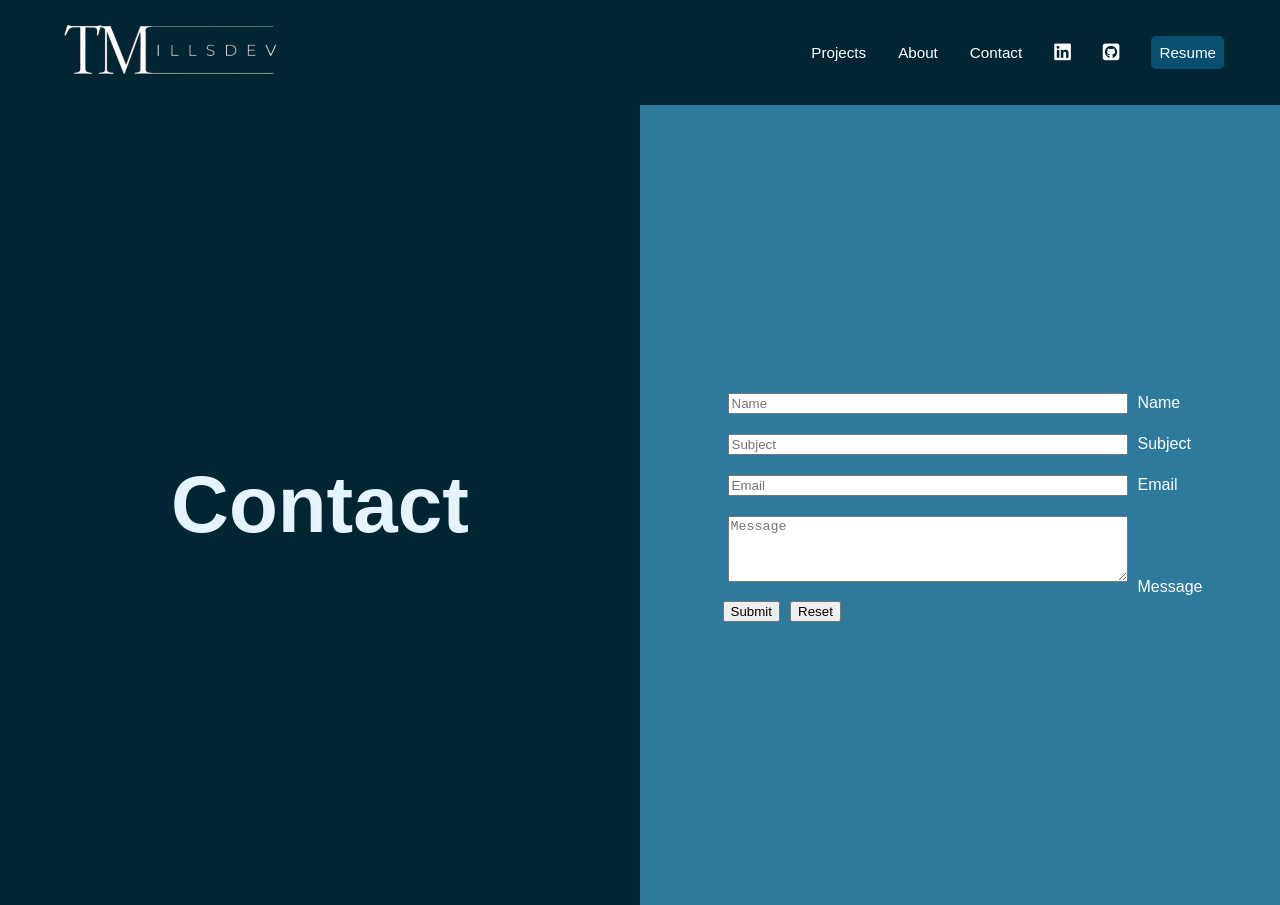
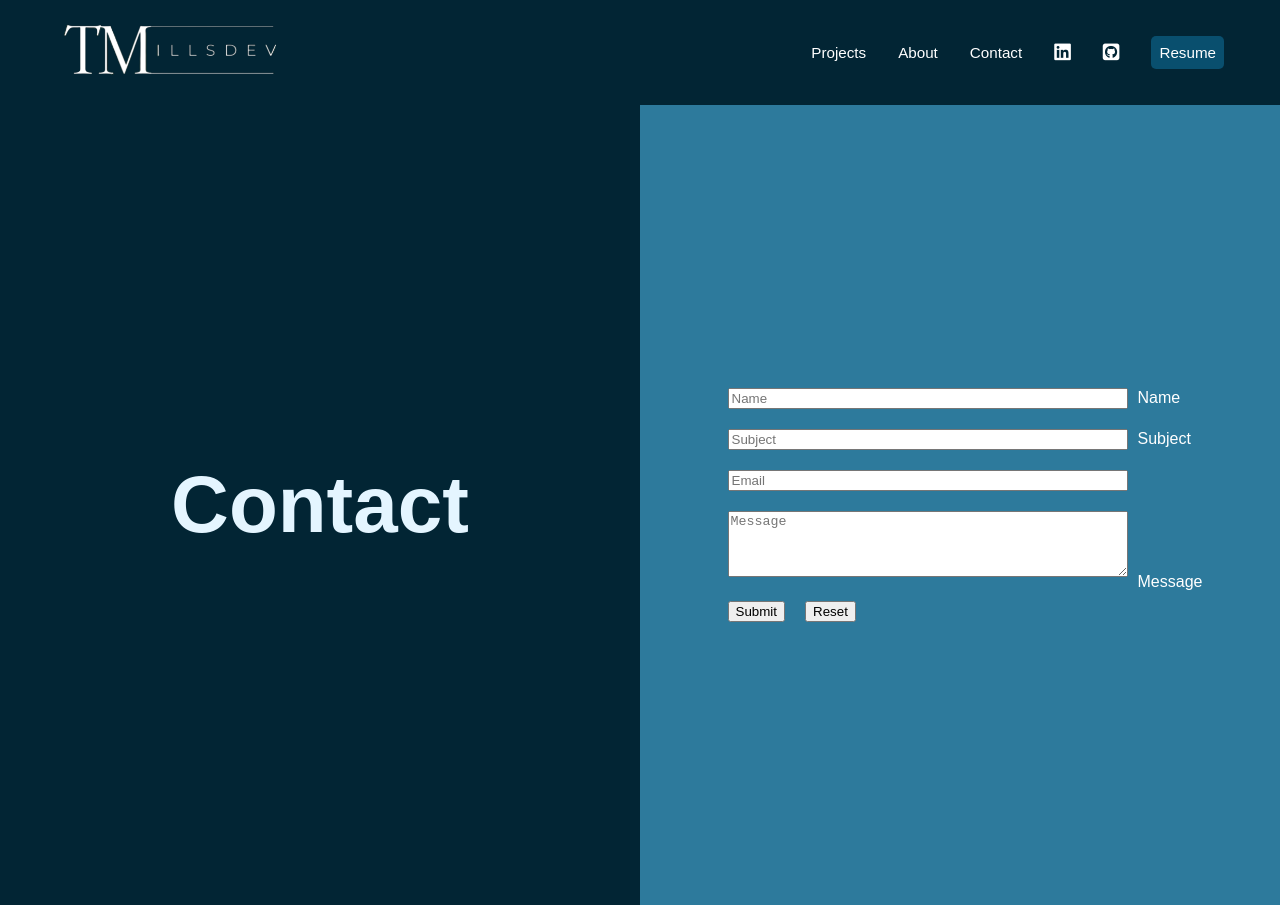
Before and after one commit to tmills5/portfolio_app, a React (Create React App) app: page /contact in a window 1280 px wide. Built offline with nearby package versions, Linux system fonts and the light colour scheme; a web font is replaced by a local one.

Commit message:
contact button fix

```diff
--- a/src/App.css
+++ b/src/App.css
@@ -407,7 +407,6 @@ article {
   justify-content: center;
 }
 
-
 .contact-pane-right {
   background-color: var(--accent2);
 }
@@ -423,7 +422,7 @@ article {
 }
 
 .form-btn {
-  margin: 5px;
+  margin: 10px;
 }
 
 /* ----------------FOOTER------------------- */
--- a/src/App.js
+++ b/src/App.js
@@ -6,7 +6,6 @@ import Nav from './components/Nav';
 import Home from './components/Home';
 import ProjectsPage from './components/ProjectsPage';
 import About from './components/About';
-import Footer from './components/Footer';
 import ContactPage from './components/ContactPage';
 
 function App() {
@@ -14,7 +13,6 @@ function App() {
     <div className="App">
       {/* not rendering the navbar on landing page */}
       {window.location.pathname !== '/' ? <Nav /> : null}
-      {/* {window.location.pathname !== '/' ? <Footer /> : null} */}
       <Routes>
         <Route exact path='/' element={<Landing />} />
         <Route exact path='/home' element={<Home />} />
--- a/src/components/ContactPage.js
+++ b/src/components/ContactPage.js
@@ -1,6 +1,5 @@
 import SplitScreen from "../layout/SplitScreen";
 import Form from "./Form";
-
 
 const ContactPage = () => {
 
--- a/src/components/Form.js
+++ b/src/components/Form.js
@@ -39,14 +39,18 @@ const Form = () => {
       <MDBInput
         className="form-input"
         contrast
-        label='Email'
+        id='typeEmail'
+        type='email'
+        // label='Email input'
         placeholder="Email"
         value={email}
         onChange={e => setEmail(e.target.value)}
       />
+      {/* <MDBInput label='Email input' id='typeEmail' type='email' /> */}
       <MDBTextArea
         className="form-input"
         contrast
+        id='textAreaExample'
         label='Message'
         rows={4}
         placeholder="Message"
```
